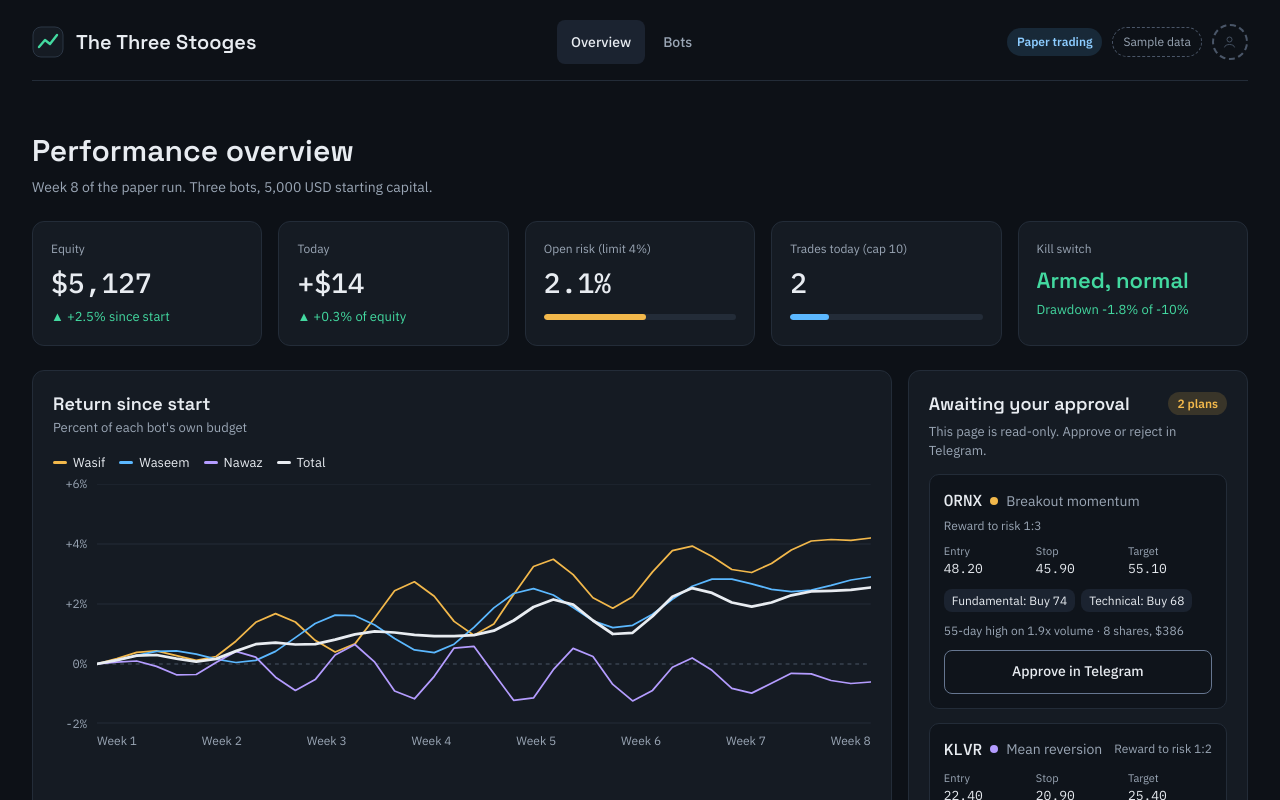
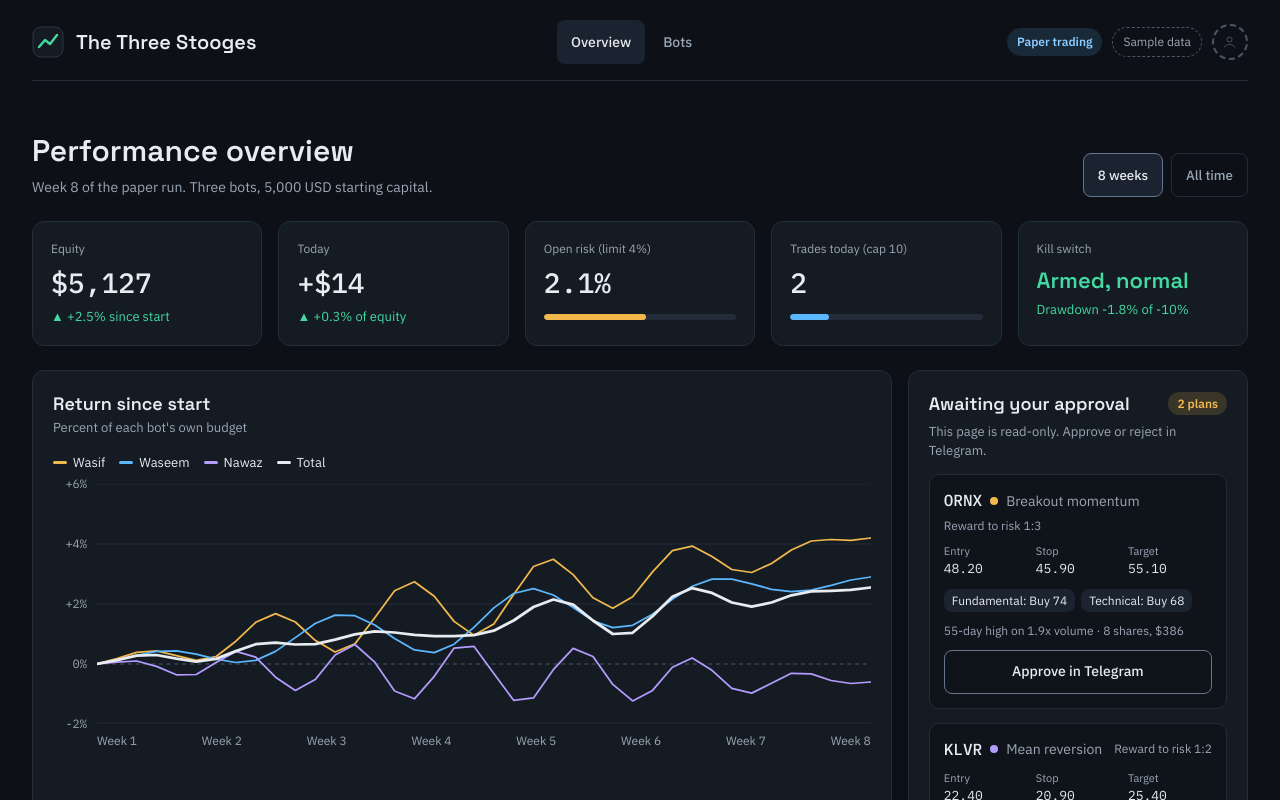
Before and after one commit to mtanveershaikh/threestoogesdashboard, an Angular app in the folder dashboard/: page / in a window 1280 px wide. Shown: the top 800 px of the page. Built offline with nearby package versions, Linux system fonts and the light colour scheme.

Commit message:
D10-1: 8 weeks / All time range toggle on the Overview, All time fetched on demand

```diff
--- a/dashboard/src/app/pages/overview/overview.html
+++ b/dashboard/src/app/pages/overview/overview.html
@@ -4,6 +4,12 @@
       <h1>Performance overview</h1>
       <p class="muted">{{ subtitle() }}</p>
     </div>
+    @if (!backtestOnly()) {
+      <div class="range" role="group" aria-label="Chart range">
+        <button type="button" [attr.aria-pressed]="range() === '8w'" (click)="setRange('8w')">8 weeks</button>
+        <button type="button" [attr.aria-pressed]="range() === 'all'" (click)="setRange('all')">All time</button>
+      </div>
+    }
   </div>
 
   @if (backtestOnly()) {
@@ -29,6 +35,15 @@
     <div class="card chart">
       <h2>{{ chartTitle() }}</h2>
       <p class="muted sub">{{ chartSubtitle() }}</p>
+      @if (loadingAllTime()) {
+        <p class="range-note" role="status">Loading all-time data…</p>
+      }
+      @if (allTimeError(); as message) {
+        <p class="range-note error" role="alert">
+          {{ message }}
+          <button type="button" class="link" (click)="retryAllTime()">Try again</button>
+        </p>
+      }
       <app-line-chart
         [series]="series()"
         [xLabels]="weekLabels()"
--- a/dashboard/src/app/pages/overview/overview.scss
+++ b/dashboard/src/app/pages/overview/overview.scss
@@ -7,7 +7,53 @@
 h1 { font-size: 30px; }
 h2 { font-size: 18px; }
 .muted { color: var(--text-muted); }
+.title {
+  display: flex;
+  flex-wrap: wrap;
+  align-items: flex-end;
+  justify-content: space-between;
+  gap: 12px;
+}
 .title p { margin: 4px 0 0; }
+
+.range {
+  display: flex;
+  gap: 8px;
+
+  button {
+    min-height: var(--touch);
+    padding: 0 14px;
+    border: 1px solid var(--border);
+    border-radius: var(--radius-control);
+    background: transparent;
+    color: var(--text-muted);
+    font-weight: 500;
+  }
+  button:hover { color: var(--text); }
+  button[aria-pressed='true'] {
+    background: var(--bg-raised);
+    border-color: var(--border-strong);
+    color: var(--text);
+  }
+}
+
+.range-note {
+  margin: 0 0 12px;
+  font-size: 13px;
+  color: var(--text-muted);
+
+  &.error { color: var(--loss); }
+  .link {
+    min-height: var(--touch);
+    margin-left: 8px;
+    padding: 0 8px;
+    border: 0;
+    background: transparent;
+    color: var(--text);
+    text-decoration: underline;
+    font-size: 13px;
+  }
+}
 .sub { margin: 2px 0 16px; font-size: 13px; }
 
 .kpis {
--- a/dashboard/src/app/pages/overview/overview.ts
+++ b/dashboard/src/app/pages/overview/overview.ts
@@ -1,5 +1,6 @@
-import { Component, computed, inject } from '@angular/core';
-import { combineLatest } from 'rxjs';
+import { Component, computed, inject, signal } from '@angular/core';
+import { toObservable } from '@angular/core/rxjs-interop';
+import { combineLatest, of, switchMap } from 'rxjs';
 import { environment } from '../../../environments/environment';
 import { axisRange } from '../../charts/chart-math';
 import { LineChart, LineSeries } from '../../charts/line-chart';
@@ -9,12 +10,13 @@ import { BotCard } from '../../shared/bot-card';
 import { Column, DataTable } from '../../shared/data-table';
 import { EmptyState } from '../../shared/empty-state';
 import { createLoader } from '../../shared/load-state';
-import { arrowOf, dateLabels, exitLabel, shortDate, signedPct, signedR, signedUsd, toneOf, usd } from '../../shared/format';
+import { arrowOf, dateLabels, exitLabel, shortDate, signedPct, signedR, signedUsd, spreadDateLabels, toneOf, usd } from '../../shared/format';
 import { PlanCard } from '../../shared/plan-card';
 import { ProgressRow } from '../../shared/progress-row';
 import { StatTile } from '../../shared/stat-tile';
 
-const DAYS = 60;
+/** Eight weeks of trading days: the default chart range. */
+const EIGHT_WEEKS = 40;
 const TRADING_DAYS_PER_WEEK = 5;
 const CLOSED_LIMIT = 6;
 
@@ -36,7 +38,7 @@ export class Overview {
     combineLatest({
       status: this.data.getSystemStatus(),
       bots: this.data.getBots(),
-      rollups: this.data.getRollups(DAYS),
+      rollups: this.data.getRollups(EIGHT_WEEKS),
       plans: this.data.getPlans(),
       positions: this.data.getOpenPositions(),
       trades: this.data.getRecentTrades(CLOSED_LIMIT),
@@ -60,6 +62,31 @@ export class Overview {
   private readonly positions = computed(() => this.ready()?.positions ?? []);
   private readonly trades = computed(() => this.ready()?.trades ?? []);
   private readonly reports = computed(() => this.ready()?.reports ?? []);
+
+  /** The chart's range. "All time" is only fetched after someone picks it. */
+  protected readonly range = signal<'8w' | 'all'>('8w');
+  private readonly range$ = toObservable(this.range);
+  private readonly allTime = createLoader(() =>
+    this.range$.pipe(switchMap((r) => (r === 'all' ? this.data.getRollups('all') : of(null)))),
+  );
+  protected readonly allTimeState = this.allTime.state;
+  protected retryAllTime(): void {
+    this.allTime.retry();
+  }
+  protected setRange(r: '8w' | 'all'): void {
+    this.range.set(r);
+  }
+  /** What the chart plots: the last eight weeks, or everything once All time has loaded. */
+  protected readonly chartRollups = computed(() => {
+    const all = this.allTimeState();
+    return this.range() === 'all' && all.status === 'ready' && all.value ? all.value : this.rollups();
+  });
+  protected readonly loadingAllTime = computed(() => this.range() === 'all' && this.allTimeState().status === 'loading');
+  protected readonly allTimeError = computed(() => {
+    const a = this.allTimeState();
+    return this.range() === 'all' && a.status === 'error' ? a.message : '';
+  });
+  private readonly showingAll = computed(() => this.range() === 'all' && this.chartRollups() !== this.rollups());
 
   /** True while the bots only have a backtest: no paper trades, plans, positions or rollups yet. */
   protected readonly backtestOnly = computed(() => this.status()?.mode === 'backtest');
@@ -120,7 +147,7 @@ export class Overview {
     this.backtestOnly() ? "Simulated, after costs, as a percent of each bot's own budget" : "Percent of each bot's own budget",
   );
   protected readonly chartLabel = computed(() =>
-    this.backtestOnly() ? 'Backtest return for each bot' : 'Return since start for each bot and the total over eight weeks',
+    this.backtestOnly() ? 'Backtest return for each bot' : `Return since start for each bot and the total ${this.showingAll() ? 'for all time' : 'over eight weeks'}`,
   );
 
   // Return chart
@@ -129,14 +156,15 @@ export class Overview {
       return this.bots().map((b) => ({ name: shortName(b), color: b.color, values: this.backtestCurve(b.id) }));
     }
     return [
-      ...this.bots().map((b) => ({ name: shortName(b), color: b.color, values: this.trend(b.id) })),
-      { name: 'Total', color: 'var(--text)', width: 2.75, values: this.rollups().map((r) => r.totalReturnPct) },
+      ...this.bots().map((b) => ({ name: shortName(b), color: b.color, values: this.chartRollups().map((r) => r.botReturnPct[b.id]) })),
+      { name: 'Total', color: 'var(--text)', width: 2.75, values: this.chartRollups().map((r) => r.totalReturnPct) },
     ];
   });
   protected readonly weekLabels = computed(() => {
     const window = this.backtestWindow();
     if (this.backtestOnly()) return window ? dateLabels(window.start, window.end) : [];
-    return Array.from({ length: Math.ceil(this.rollups().length / TRADING_DAYS_PER_WEEK) }, (_, i) => `Week ${i + 1}`);
+    if (this.showingAll()) return spreadDateLabels(this.chartRollups().map((r) => r.date));
+    return Array.from({ length: Math.ceil(this.chartRollups().length / TRADING_DAYS_PER_WEEK) }, (_, i) => `Week ${i + 1}`);
   });
   protected readonly yRange = computed(() => axisRange(this.series().flatMap((s) => s.values)));
 
```
Also changed, not shown: 3 other files (tests, documents, lock files or other folders).
